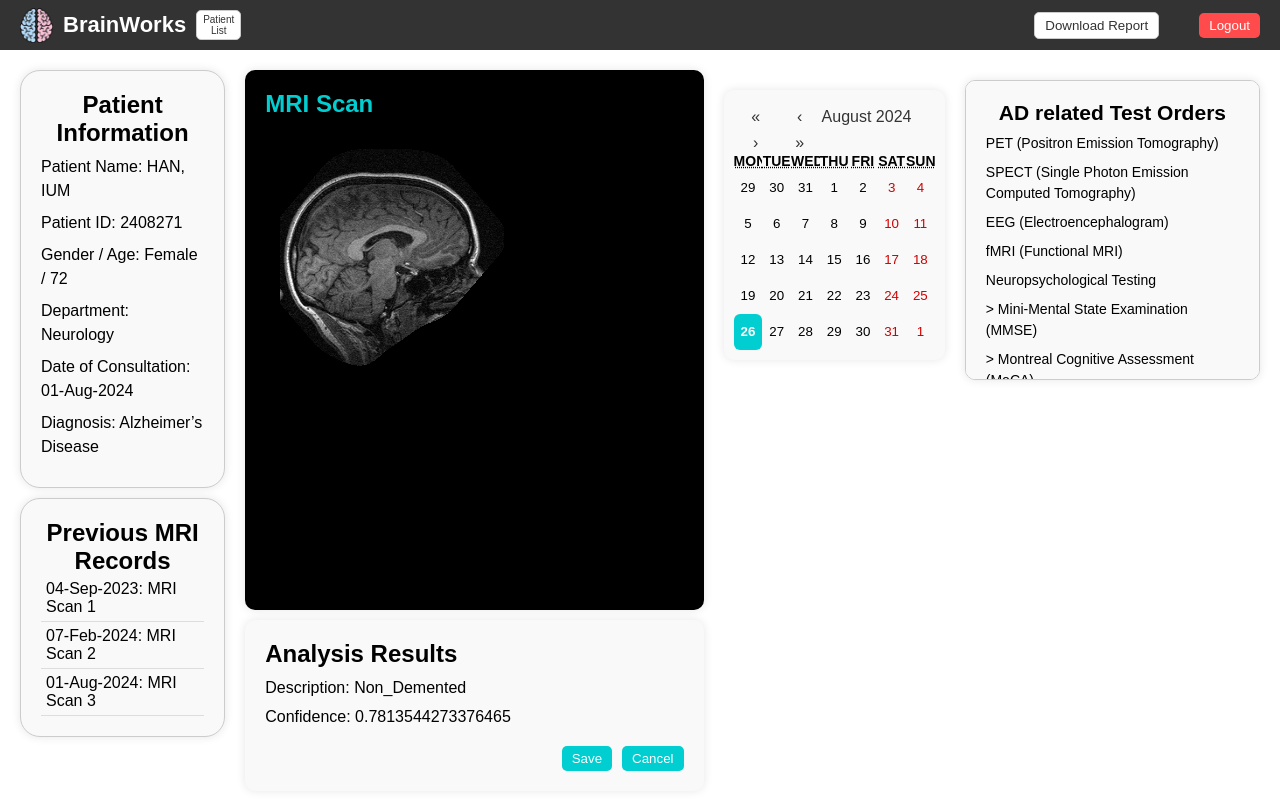
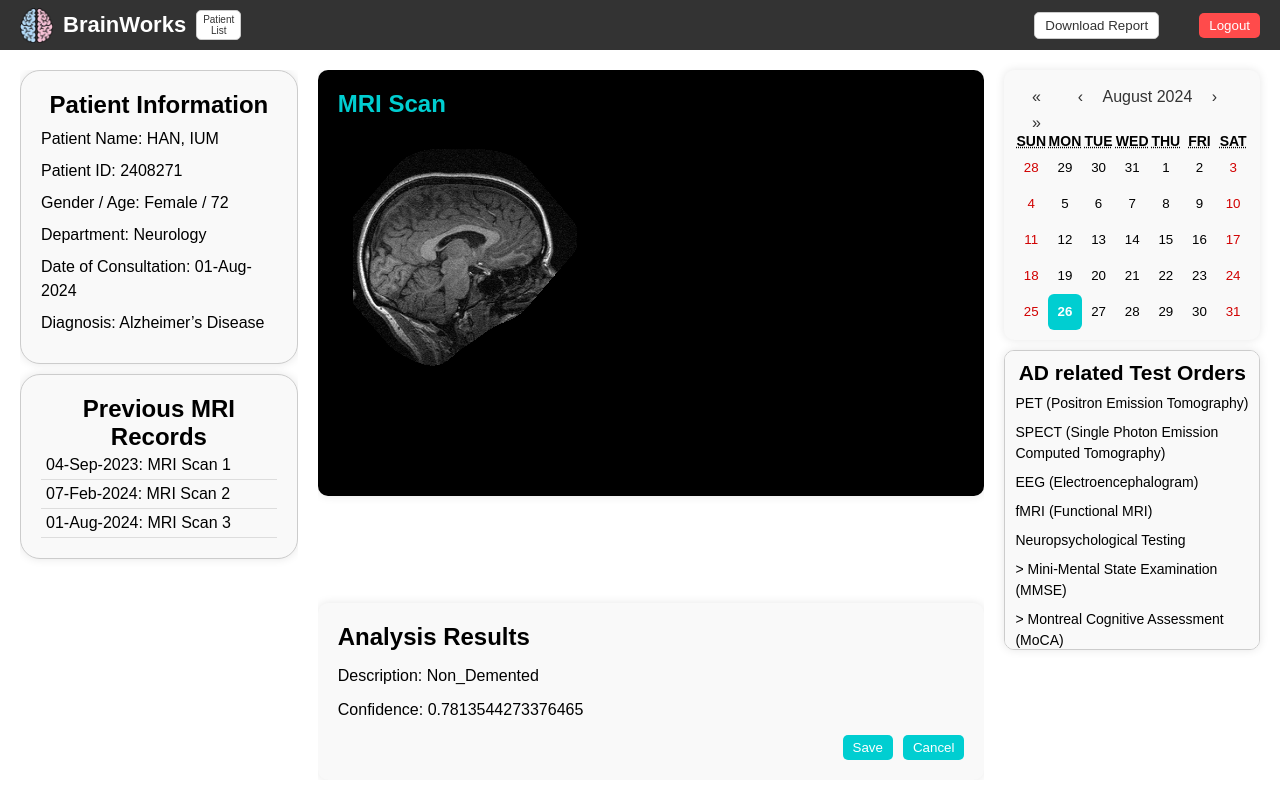
Before and after one commit to zangzoo/web, a React (Create React App) app in the folder frontend/brainworks-frontend/: page /analysis in a window 1280 px wide. Built offline with nearby package versions, Linux system fonts and the light colour scheme.

Commit message:
[Feat] Calendar english ver

```diff
--- a/frontend/brainworks-frontend/src/components/Analysis.css
+++ b/frontend/brainworks-frontend/src/components/Analysis.css
@@ -10,7 +10,7 @@ body, html {
 .analysis-container {
     display: flex;
     flex-direction: column;
-    min-height: 100vh;
+    height: 100vh; /* 전체 화면에 맞춤 */
 }
 
 .analysis-header {
@@ -62,7 +62,6 @@ body, html {
 
 .report-button {
     margin-right: -20px;
-
 }
 
 .patient-list-button {
@@ -87,17 +86,19 @@ body, html {
 
 .analysis-content {
     display: flex;
-    justify-content: space-around;
+    justify-content: space-between;
     padding: 20px;
     background-color: #fff;
     flex-grow: 1;
     gap: 20px;
+    overflow: hidden; /* 스크롤 방지 */
 }
 
 .left-panel {
-    width: 30%;
+    width: 25%;
     display: flex;
     flex-direction: column;
+    overflow-y: auto; /* 필요한 경우 스크롤 가능 */
 }
 
 .patient-info, .radiology-records {
@@ -140,8 +141,9 @@ body, html {
 .right-panel {
     display: flex;
     flex-direction: column;
-    width: 67%;
+    width: 60%;
     justify-content: space-between;
+    overflow-y: auto; /* 필요한 경우 스크롤 가능 */
 }
 
 .image-display {
@@ -150,8 +152,8 @@ body, html {
     padding: 20px;
     border-radius: 10px;
     box-shadow: 0px 0px 10px rgba(0, 0, 0, 0.1);
-    margin-bottom: 5px;
-    height: 540px;
+    margin-bottom: 10px;
+    height: 60%;
 }
 
 .image-display h2 {
@@ -174,11 +176,9 @@ body, html {
     background-color: #f9f9f9;
     border-radius: 10px;
     box-shadow: 0px 0px 10px rgba(0, 0, 0, 0.1);
-    margin-top: 5px;
     position: relative;
-    min-height: 170px;
-    max-height: 200px;
-    overflow-y: auto;
+    height: 25%;
+    overflow-y: auto; /* 필요한 경우 스크롤 가능 */
 }
 
 .analysis-results p {
@@ -189,7 +189,7 @@ body, html {
 .action-buttons {
     display: flex;
     justify-content: flex-end;
-    margin-top: 20px;
+    margin-top: 10px;
 }
 
 .action-buttons .save-button, .action-buttons .cancel-button {
@@ -212,13 +212,17 @@ body, html {
     color: #ffffff;
 }
 
-.save-button {
-    margin-left: 10px;
-}
-
 .save-button:hover {
     background-color: #FF4500;
     color: white;
+}
+
+.ferightpanel {
+    width: 23%;
+    display: flex;
+    flex-direction: column;
+    justify-content: flex-start;
+    gap: 10px;
 }
 
 .calendar-section {
@@ -226,14 +230,7 @@ body, html {
     padding: 10px;
     border-radius: 10px;
     box-shadow: 0px 0px 10px rgba(0, 0, 0, 0.1);
-    margin-top: 20px;
-    width: 30%;
-    height: 20%;
-    display: flex;
-    justify-content: center;
-    align-items: center;
 }
-
 
 .react-calendar {
     width: 100%;
@@ -312,15 +309,15 @@ body, html {
 
 .ad-related-test-orders {
     background-color: #f9f9f9;
-    padding: 20px;
+    padding: 10px;
     border-radius: 10px;
     box-shadow: 0px 0px 10px rgba(0, 0, 0, 0.1);
-    margin-top: 10px;
     overflow-y: auto;
     max-height: 300px;
     font-size: 14px;
     border: 1px solid #ccc;
 }
+
 .ad-related-test-orders h2 {
     text-align: center;
     margin-top: 0;
--- a/frontend/brainworks-frontend/src/components/Analysis.js
+++ b/frontend/brainworks-frontend/src/components/Analysis.js
@@ -184,9 +184,14 @@ function Analysis() {
                     </section>
                 </section>
 
+                <section className="ferightpanel">
                     <section className="calendar-section">
                         <h2></h2>
-                    <Calendar onChange={handleDateChange} value={selectedDateValue} />
+                        <Calendar
+                            onChange={handleDateChange}
+                            value={selectedDateValue}
+                            locale="en-US"  /* 여기에서 달력 언어를 영어로 설정 */
+                        />
                     </section>
 
                     <section className="ad-related-test-orders">
@@ -209,6 +214,7 @@ function Analysis() {
                             <p>Cerebrospinal Fluid Analysis</p>
                         </div>
                     </section>
+                </section>
             </main>
             <Modal
                 show={showModal}
--- a/frontend/brainworks-frontend/src/components/PatientDetails.css
+++ /dev/null
@@ -1,126 +0,0 @@
-.patient-details-container {
-    display: flex;
-    flex-direction: column;
-    min-height: 100vh;
-    background-color: #f4f4f4;
-}
-
-.analysis-header {
-    background-color: #333;
-    padding: 10px 20px;
-    display: flex;
-    justify-content: space-between;
-    align-items: center;
-    color: white;
-}
-
-.logo h1 {
-    font-size: 22px;
-    font-weight: bold;
-    margin: 0;
-}
-
-.logo {
-    display: flex;
-    align-items: center;
-}
-
-.logo img {
-    height: 35px;
-    margin-right: 10px;
-}
-
-.user-info {
-    display: flex;
-    align-items: center;
-}
-
-.user-info span.user-id {
-    margin-right: 10px;
-    font-weight: light;
-    color: white;
-}
-
-.logout-button {
-    padding: 5px 10px;
-    background-color: #ff4b4b;
-    color: white;
-    border: none;
-    border-radius: 5px;
-    cursor: pointer;
-}
-
-.logout-button:hover {
-    background-color: #FF4500;
-}
-
-.patient-details-content {
-    padding: 20px;
-    max-width: 600px;
-    margin: 0 auto;
-    background-color: #f8f8f8;
-    border-radius: 10px;
-    margin-top: 20px;
-}
-
-.patient-details-header {
-    text-align: center;
-    margin-bottom: 20px;
-}
-
-.patient-info {
-    display: flex;
-    align-items: center;
-    margin-bottom: 20px;
-}
-
-.patient-info img {
-    border-radius: 50%;
-    width: 100px;
-    height: 100px;
-    margin-right: 20px;
-}
-
-.patient-info h2 {
-    margin: 0;
-}
-
-.patient-info p {
-    margin: 5px 0;
-}
-
-.patient-info .risk-group {
-    color: blue;
-}
-
-.diagnose-button-container {
-    text-align: center;
-}
-
-.diagnose-button {
-    background-color: #007bff;
-    color: #fff;
-    padding: 10px 20px;
-    border: none;
-    border-radius: 5px;
-    cursor: pointer;
-    transition: background-color 0.3s ease;
-}
-
-.diagnose-button:hover {
-    background-color: #0056b3;
-}
-
-.ai-report-container {
-    margin-top: 20px;
-    text-align: center;
-}
-
-.ai-report-container h3 {
-    margin-bottom: 10px;
-}
-
-.ai-report-container p {
-    color: #888;
-    margin: 5px 0;
-}
```
Lines whose indentation alone changed are shown as unchanged.
